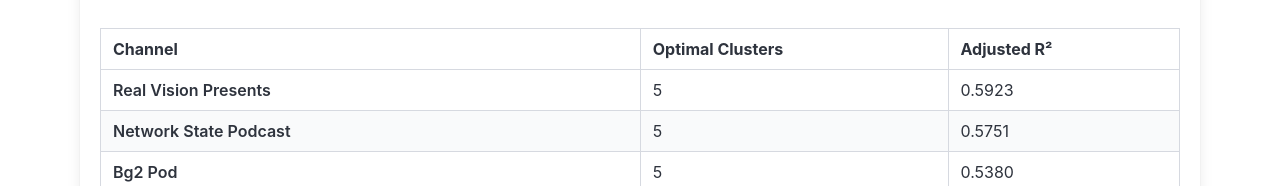
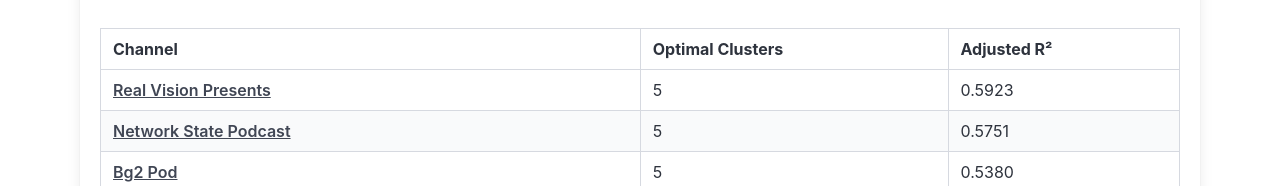
Before and after one commit to sanmquin/AI, a React (Vite) app in the folder webapp/: page / in a window 1280 px wide. Shown: the part 766-952 px from the top of the page. Built offline with nearby package versions, Linux system fonts and the light colour scheme.

Commit message:
Disable channel selection from scatter chart

```diff
--- a/webapp/src/App.jsx
+++ b/webapp/src/App.jsx
@@ -113,11 +113,11 @@
         <>
           <div className="box">
             <h2 className="subtitle">Channels Overview (2D Projection)</h2>
-            <ChannelsChart data={channelProjections} onSelectChannel={setSelectedChannel} />
+            <ChannelsChart data={channelProjections} />
           </div>
           <div className="box">
             <h2 className="subtitle">Channel Cluster Performance</h2>
-            <ChannelStatsTable data={channelStats} />
+            <ChannelStatsTable data={channelStats} onSelectChannel={setSelectedChannel} />
           </div>
         </>
       ) : (
--- a/webapp/src/components/ChannelStatsTable.jsx
+++ b/webapp/src/components/ChannelStatsTable.jsx
@@ -1,4 +1,4 @@
-function ChannelStatsTable({ data }) {
+function ChannelStatsTable({ data, onSelectChannel }) {
   if (!data || data.length === 0) return null;
 
   return (
@@ -14,7 +14,15 @@
         <tbody>
           {data.map((stat, index) => (
             <tr key={index}>
-              <td><strong>{stat.channel_name}</strong></td>
+              <td>
+                <button
+                  type="button"
+                  className="button is-text p-0 has-text-weight-semibold"
+                  onClick={() => onSelectChannel?.(stat.channel_name)}
+                >
+                  {stat.channel_name}
+                </button>
+              </td>
               <td>{stat.best_k_for_channel}</td>
               <td>{stat.best_adj_r2_for_channel !== undefined ? stat.best_adj_r2_for_channel.toFixed(4) : 'N/A'}</td>
             </tr>
--- a/webapp/src/components/ChannelsChart.jsx
+++ b/webapp/src/components/ChannelsChart.jsx
@@ -12,7 +12,7 @@
   return null;
 };
 
-function ChannelsChart({ data, onSelectChannel }) {
+function ChannelsChart({ data }) {
   if (!data || data.length === 0) return null;
 
   return (
@@ -26,12 +26,6 @@
             name="Channels"
             data={data}
             fill="#8884d8"
-            onClick={(e) => {
-              if (e && e.channel_name) {
-                onSelectChannel(e.channel_name);
-              }
-            }}
-            style={{ cursor: 'pointer' }}
           />
         </ScatterChart>
       </ResponsiveContainer>
```
